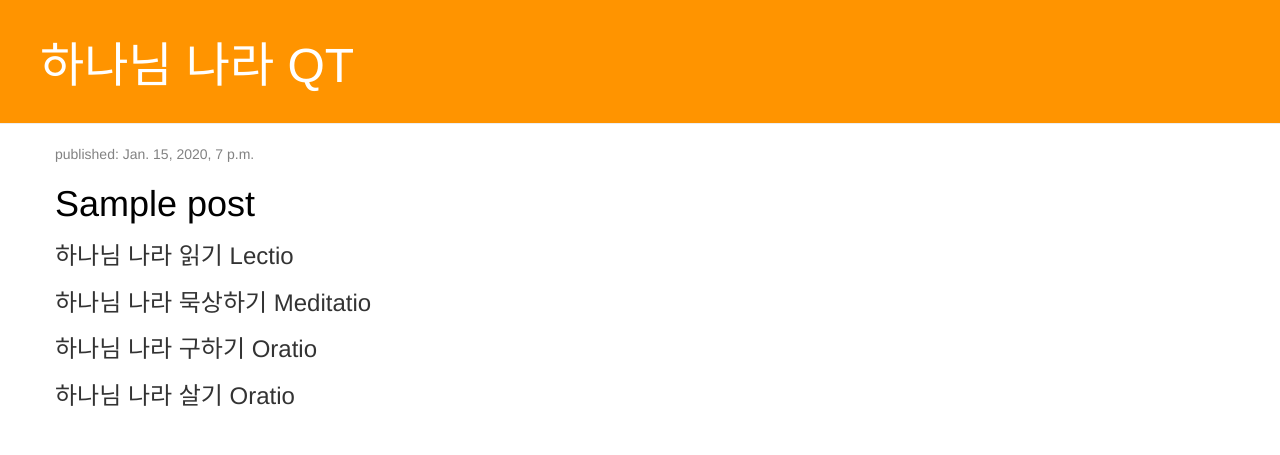
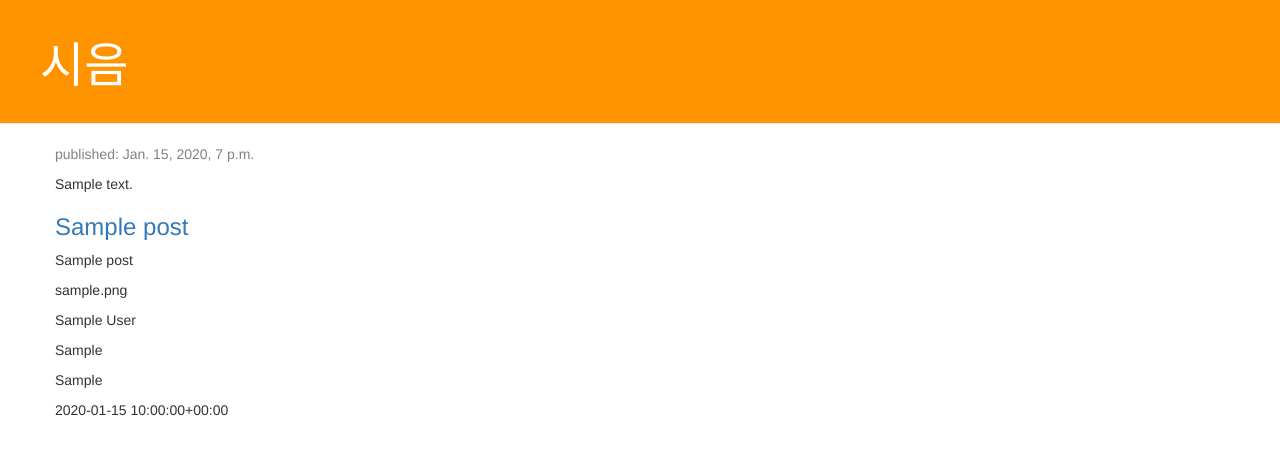
Before and after one commit to SoftHong/hana-qt-server, a Django app: template blog/templates/blog/post_list.html in a window 1280 px wide. Shown: the top 455 px of the page. Run offline with Django 3.2, Linux system fonts and the light colour scheme; the template is opened without the code that fills it: values named after a table or form of the project are taken from there, others are empty; tables that the repository leaves empty hold one stand-in row (Sample ...); some libraries are stand-ins or nearby versions.

Commit message:
Edit homepage

```diff
--- a/blog/templates/blog/post_list.html
+++ b/blog/templates/blog/post_list.html
@@ -8,9 +8,8 @@
 	</head>
 	<body>
 		<div class="page-header">
-			<h1><a href="/">하나님 나라 QT</a></h1>
+			<h1><a href="/">시음</a></h1>
 		</div>
-
         <div class="content container">
             <div class="row">
                 <div class="col-md-8">
@@ -19,20 +18,18 @@
                             <div class="date">
                                 <p>published: {{ post.published_date }}</p>
                             </div>
-                            <h1><a href="">{{ post.title }}</a></h1>
-                            <p><h3>하나님 나라 읽기 Lectio</h3></p>
-                            <p>{{ post.lectio|linebreaksbr }}</p>
-                            <p><h3>하나님 나라 묵상하기 Meditatio</h3></p>
-                            <p>{{ post.meditatio|linebreaksbr }}</p>
-                            <p><h3>하나님 나라 구하기 Oratio</h3></p>
-                            <p>{{ post.oratio|linebreaksbr }}</p>
-                            <p><h3>하나님 나라 살기 Oratio</h3></p>
-                            <p>{{ post.contemplatio|linebreaksbr }}</p>
+                            <p>{{ post.contents|linebreaksbr }}</p>
+														<h3><a href="">{{ post.title }}</a></h3>
+														<p>{{ post.question|linebreaksbr }}</p>
+														<p>{{ post.profile_link|linebreaksbr }}</p>
+														<p>{{ post.external_author|linebreaksbr }}</p>
+														<p>{{ post.book|linebreaksbr }}</p>
+														<p>{{ post.publisher|linebreaksbr }}</p>
+														<p>{{ post.published_date|linebreaksbr }}</p>
                         </div>
                     {% endfor %}
                 </div>
             </div>
         </div>
-
 	</body>
 </html>
```
